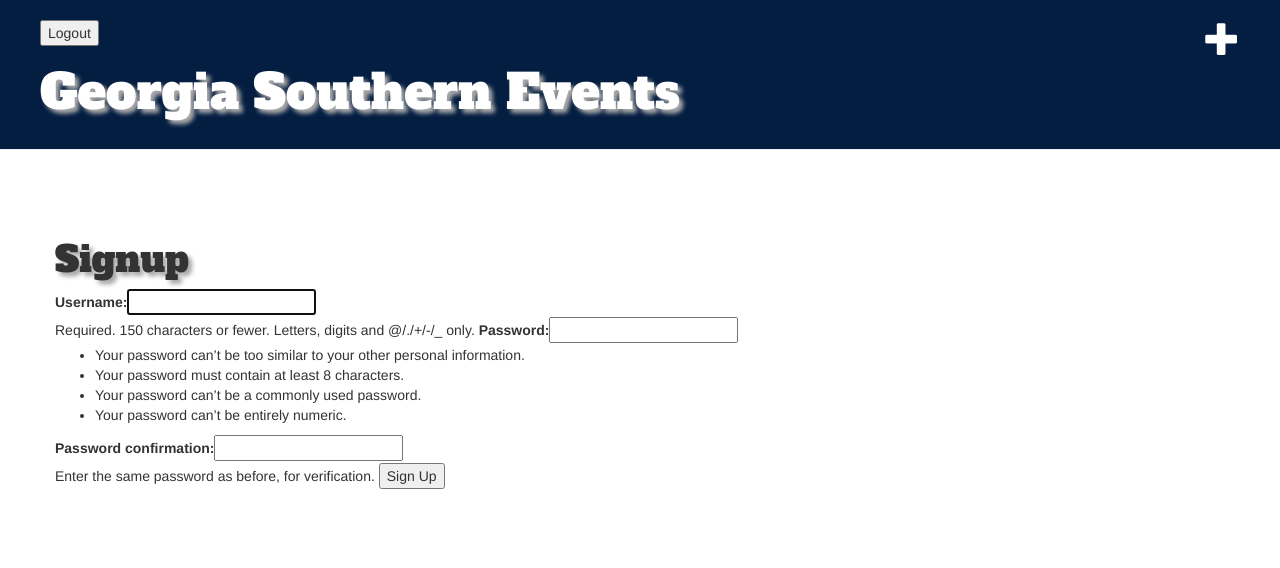
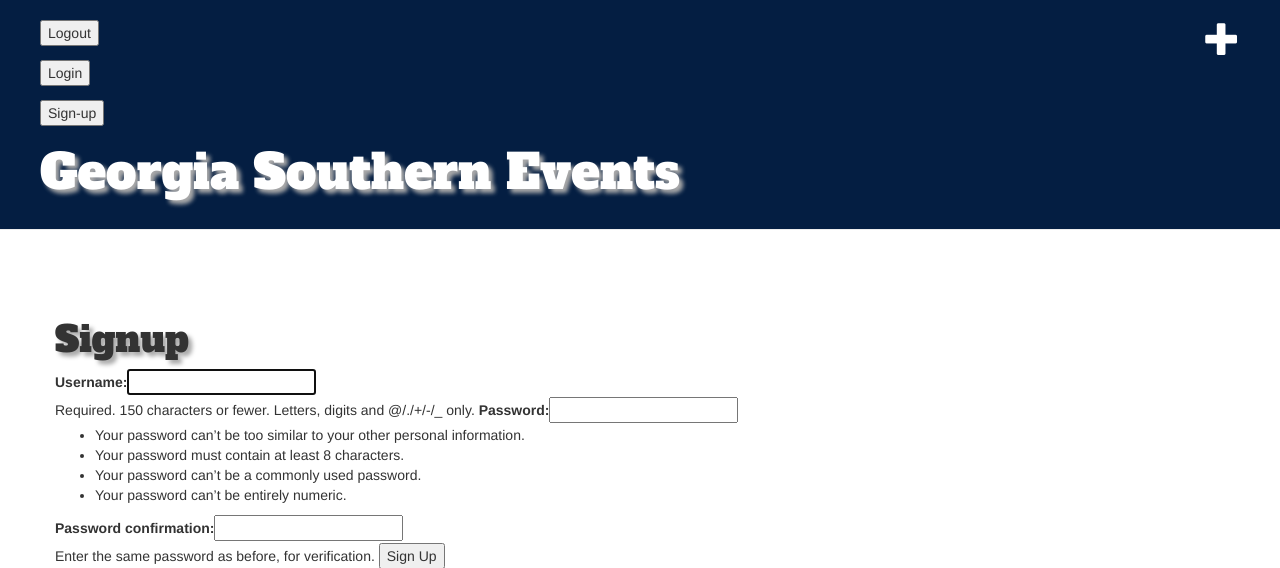
Before and after one commit to GSCSCI5530/Vector, a Django app: page /signup/ in a window 1280 px wide. Shown: the top 568 px of the page. Run offline with Django 3.2, Linux system fonts and the light colour scheme; some libraries are stand-ins or nearby versions.

Commit message:
new buttons

```diff
--- a/GSEM/GSEventManager/eventmanager/templates/eventmanager/base.html
+++ b/GSEM/GSEventManager/eventmanager/templates/eventmanager/base.html
@@ -21,6 +21,16 @@
                     <button type="submit"> Logout </button>
                 </form>
 
+                <form class="login-link" action="{% url 'accounts:login' %}" method="post">
+                    {% csrf_token %}
+                    <button type="submit"> Login </button>
+                </form>
+
+                <form class="signup-link" action="{% url 'accounts:signup' %}" method="post">
+                    {% csrf_token %}
+                    <button type="submit"> Sign-up </button>
+                </form>
+
             <h1><a href="/">Georgia Southern Events</a></h1>
         </div>
 
```
